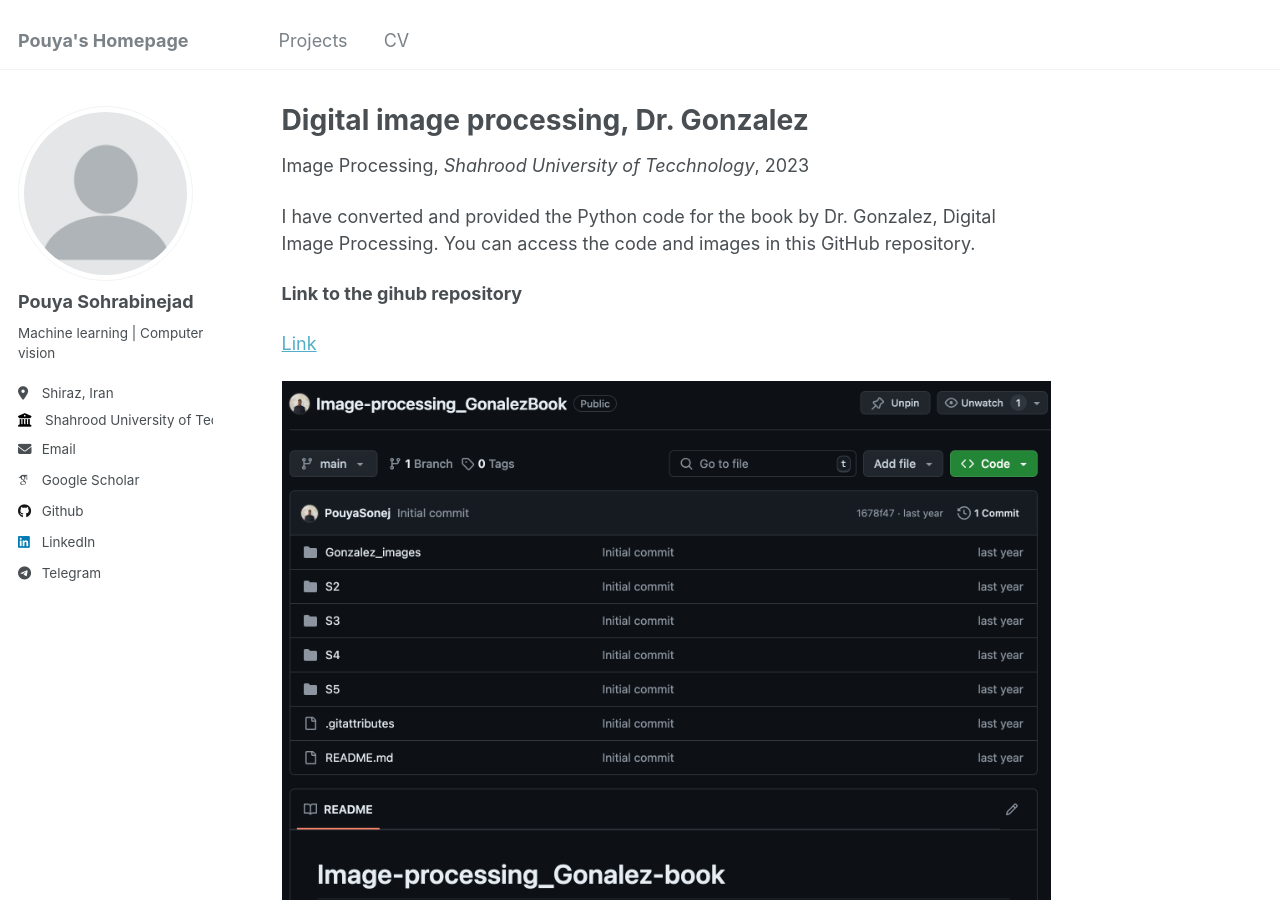
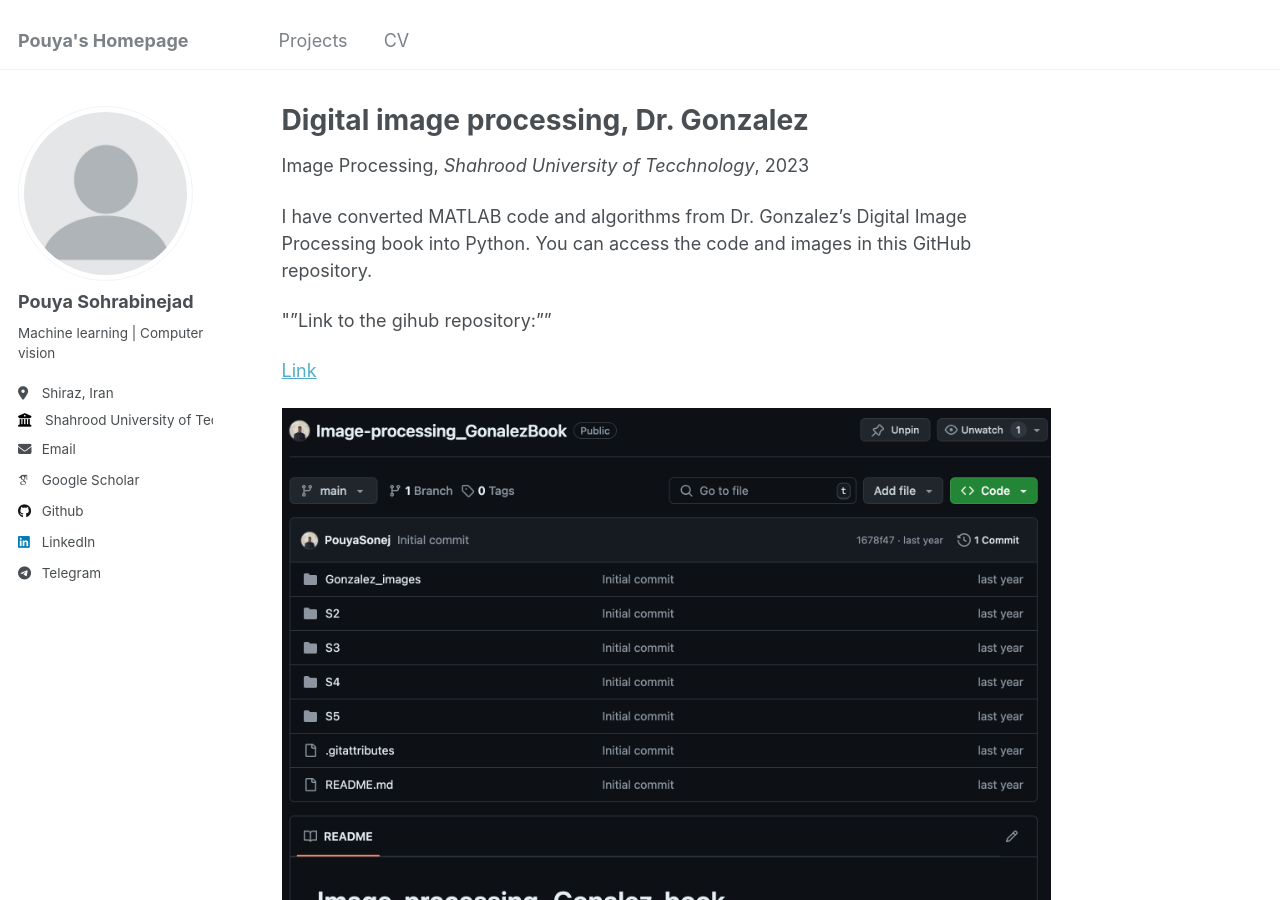
Before and after one commit to PouyaSonej/PouyaSonej.github.io, a Jekyll site: the page built from _teaching/project-1.md, in a window 1280 px wide and 900 px high. Built offline with Jekyll 4.4.1, drawn with Linux system fonts in a browser that asks for light colours; some web fonts are replaced.

Commit message:
Update project-1.md

```diff
--- a/_teaching/project-1.md
+++ b/_teaching/project-1.md
@@ -8,10 +8,9 @@ date: 2023-01-01
 location: "Shiraz, Iran"
 ---
 
-I have converted and provided the Python code for the book by Dr. Gonzalez, Digital Image Processing. You can access the code and images in this GitHub repository.
+I have converted MATLAB code and algorithms from Dr. Gonzalez’s Digital Image Processing book into Python. You can access the code and images in this GitHub repository.
 
-
-**Link to the gihub repository**
+""Link to the gihub repository:""
 
 [Link](https://github.com/PouyaSonej/Image-processing_GonalezBook.git)
 
```
